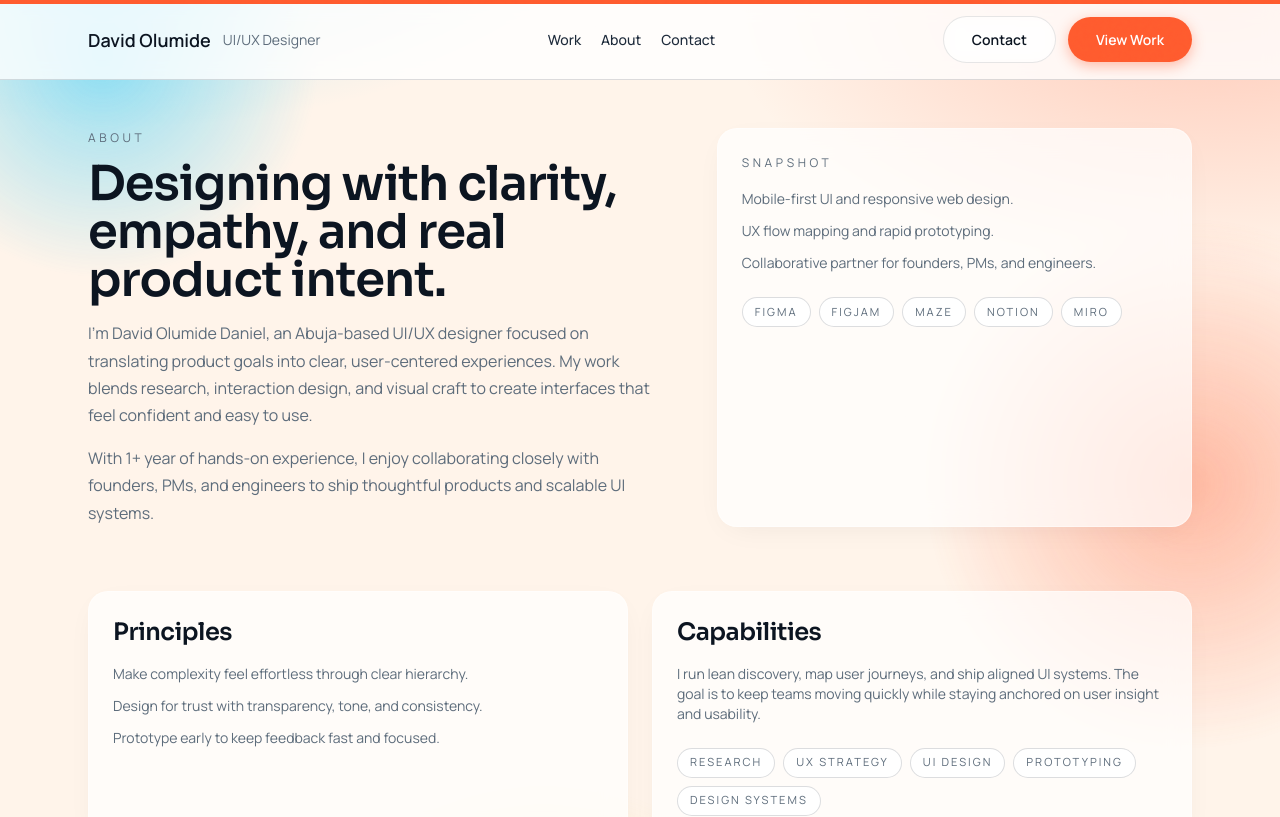
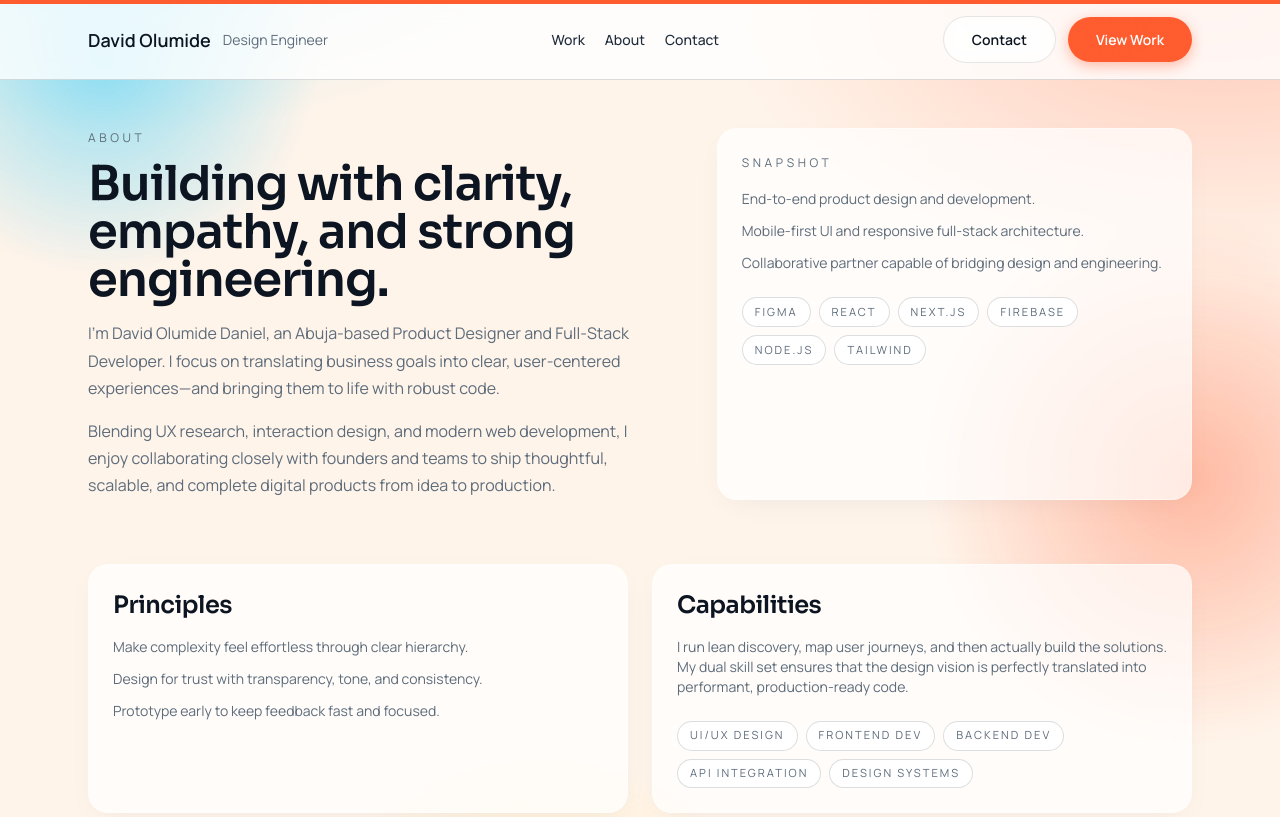
Before and after one commit to Davelummy/uiux-portfolio, a Next.js app: page /about in a window 1280 px wide. Shown: the top 817 px of the page. Built offline with nearby package versions, Linux system fonts and the light colour scheme.

Commit message:
feat: rebrand from solely UI/UX designer to Product Designer & Full-Stack Developer and optimize project category filtering

```diff
--- a/src/app/about/page.tsx
+++ b/src/app/about/page.tsx
@@ -5,30 +5,29 @@ export default function AboutPage() {
         <div>
           <p className="eyebrow">About</p>
           <h1 className="mt-3 text-4xl font-semibold sm:text-5xl">
-            Designing with clarity, empathy, and real product intent.
+            Building with clarity, empathy, and strong engineering.
           </h1>
           <p className="mt-4 text-muted">
-            I&apos;m David Olumide Daniel, an Abuja-based UI/UX designer focused on
-            translating product goals into clear, user-centered experiences.
-            My work blends research, interaction design, and visual craft to
-            create interfaces that feel confident and easy to use.
+            I&apos;m David Olumide Daniel, an Abuja-based Product Designer and Full-Stack
+            Developer. I focus on translating business goals into clear, user-centered
+            experiences—and bringing them to life with robust code.
           </p>
           <p className="mt-4 text-muted">
-            With 1+ year of hands-on experience, I enjoy collaborating closely
-            with founders, PMs, and engineers to ship thoughtful products and
-            scalable UI systems.
+            Blending UX research, interaction design, and modern web development, I enjoy
+            collaborating closely with founders and teams to ship thoughtful, scalable,
+            and complete digital products from idea to production.
           </p>
         </div>
 
         <div className="card p-6">
           <p className="eyebrow">Snapshot</p>
           <ul className="mt-4 space-y-3 text-sm text-muted">
-            <li>Mobile-first UI and responsive web design.</li>
-            <li>UX flow mapping and rapid prototyping.</li>
-            <li>Collaborative partner for founders, PMs, and engineers.</li>
+            <li>End-to-end product design and development.</li>
+            <li>Mobile-first UI and responsive full-stack architecture.</li>
+            <li>Collaborative partner capable of bridging design and engineering.</li>
           </ul>
           <div className="mt-6 flex flex-wrap gap-2">
-            {["Figma", "FigJam", "Maze", "Notion", "Miro"].map((tool) => (
+            {["Figma", "React", "Next.js", "Firebase", "Node.js", "Tailwind"].map((tool) => (
               <span key={tool} className="pill">
                 {tool}
               </span>
@@ -49,12 +48,12 @@ export default function AboutPage() {
         <div className="card p-6">
           <h2 className="text-2xl font-semibold">Capabilities</h2>
           <p className="mt-4 text-sm text-muted">
-            I run lean discovery, map user journeys, and ship aligned UI
-            systems. The goal is to keep teams moving quickly while staying
-            anchored on user insight and usability.
+            I run lean discovery, map user journeys, and then actually build the
+            solutions. My dual skill set ensures that the design vision is perfectly
+            translated into performant, production-ready code.
           </p>
           <div className="mt-6 flex flex-wrap gap-2">
-            {["Research", "UX Strategy", "UI Design", "Prototyping", "Design Systems"].map(
+            {["UI/UX Design", "Frontend Dev", "Backend Dev", "API Integration", "Design Systems"].map(
               (item) => (
                 <span key={item} className="pill">
                   {item}
--- a/src/app/layout.tsx
+++ b/src/app/layout.tsx
@@ -23,9 +23,9 @@ const bodyFont = Manrope({
 });
 
 export const metadata = {
-  title: "David Olumide Daniel | UI/UX Designer",
+  title: "David Olumide Daniel | Product Designer & Software Engineer",
   description:
-    "Abuja-based UI/UX designer crafting accessible, high-conversion digital products."
+    "Abuja-based Product Designer and Software Engineer crafting accessible, high-conversion, full-stack digital products."
 };
 
 export default function RootLayout({ children }: { children: ReactNode }) {
@@ -50,7 +50,7 @@ export default function RootLayout({ children }: { children: ReactNode }) {
                 <Link href="/" className="flex items-center gap-3 transition-transform hover:-translate-y-0.5">
                   <span className="text-lg font-semibold">David Olumide</span>
                   <span className="hidden text-sm text-muted sm:inline">
-                    UI/UX Designer
+                    Design Engineer
                   </span>
                 </Link>
 
@@ -86,8 +86,8 @@ export default function RootLayout({ children }: { children: ReactNode }) {
                 <div>
                   <p className="text-sm font-semibold">David Olumide Daniel</p>
                   <p className="mt-2 text-muted">
-                    UI/UX designer focused on mobile and web interfaces that feel
-                    clear, calm, and ready to build.
+                    Product Designer and Full-Stack Engineer bridging the gap between
+                    clear, calm interfaces and robust, scalable architectures.
                   </p>
                 </div>
                 <div className="flex flex-wrap gap-4 text-sm text-muted md:justify-center">
--- a/src/app/page.tsx
+++ b/src/app/page.tsx
@@ -1,31 +1,31 @@
 import Image from "next/image";
 import Link from "next/link";
-import { ArrowUpRight, Compass, Gauge, LayoutGrid } from "lucide-react";
+import { ArrowUpRight, Compass, Code, LayoutGrid } from "lucide-react";
 import { getProjects } from "@/lib/projects";
 import { getCoverStyle } from "@/lib/utils/image-utils";
 import { FadeIn, StaggerContainer, StaggerItem } from "@/components/ui/fade-in";
 
 const services = [
   {
-    title: "Discovery & Strategy",
+    title: "Discovery & UX Strategy",
     description:
       "Align on goals, map user journeys, and define the key moments that matter.",
     deliverables: ["Research synthesis", "User flows", "Opportunity framing"],
     icon: Compass
   },
   {
-    title: "UX/UI Design",
+    title: "UI & Interaction Design",
     description:
-      "Design intuitive interfaces, refine interactions, and test early for clarity.",
-    deliverables: ["Wireframes", "High-fidelity UI", "Clickable prototypes"],
+      "Design intuitive interfaces, refine interactions, and build scalable design systems.",
+    deliverables: ["High-fidelity UI", "Clickable prototypes", "Component libraries"],
     icon: LayoutGrid
   },
   {
-    title: "Design Systems",
+    title: "Full-Stack Development",
     description:
-      "Build scalable components and handoff-ready guidance for consistent delivery.",
-    deliverables: ["Component library", "Design tokens", "Handoff support"],
-    icon: Gauge
+      "Engineer robust applications from pixel-perfect frontends to secure, scalable backends.",
+    deliverables: ["React / Next.js", "Firebase / Node.js", "API Integrations"],
+    icon: Code
   }
 ];
 
@@ -78,20 +78,20 @@ export default async function Home() {
       <section className="grid items-center gap-12 lg:grid-cols-[1.15fr_0.85fr]">
         <StaggerContainer className="space-y-6">
           <StaggerItem direction="up">
-            <p className="eyebrow">Abuja - UI/UX Designer</p>
+            <p className="eyebrow">Abuja - Product Designer & Engineer</p>
           </StaggerItem>
 
           <StaggerItem direction="up">
             <h1 className="text-4xl font-semibold leading-tight sm:text-5xl lg:text-6xl text-balance">
-              I design mobile and web interfaces people trust.
+              I design and build digital products people trust.
             </h1>
           </StaggerItem>
 
           <StaggerItem direction="up">
             <p className="max-w-xl text-lg text-muted text-balance">
-              With 1+ year of hands-on product design experience, I create clear,
-              usable flows and polished UI that help teams ship faster and users
-              feel confident.
+              Blending product design with full-stack development, I create clear,
+              usable flows and robust codebases that help teams ship end-to-end
+              experiences faster.
             </p>
           </StaggerItem>
 
@@ -363,13 +363,12 @@ export default async function Home() {
         <div>
           <p className="eyebrow">About</p>
           <h2 className="mt-3 text-3xl font-semibold sm:text-4xl text-balance">
-            A collaborative designer for product teams.
+            A collaborative partner for product teams.
           </h2>
           <p className="mt-4 text-muted text-balance">
-            I&apos;m David Olumide Daniel, an Abuja-based UI/UX designer focused on
-            mobile and web interfaces. I partner with founders and product teams
-            to clarify direction, build intuitive UX, and ship consistent UI
-            systems.
+            I&apos;m David Olumide Daniel, an Abuja-based Product Designer and Full-Stack
+            Developer. I partner with founders and product teams to clarify direction,
+            build intuitive UX, and engineer scalable front-end and back-end systems.
           </p>
           <Link
             href="/about"
--- a/src/components/work/work-gallery.tsx
+++ b/src/components/work/work-gallery.tsx
@@ -191,7 +191,7 @@ export default function WorkGallery({ projects }: Props) {
                 ))}
               </div>
               <p className="mt-4 text-xs uppercase tracking-[0.2em] text-muted">
-                Categories
+                Disciplines
               </p>
               <div className="mt-3 flex flex-wrap gap-2">
                 {categories.map((category) => (
--- a/src/lib/projects.ts
+++ b/src/lib/projects.ts
@@ -58,8 +58,8 @@ const PROJECTS: Project[] = [
     title: "Kasada MVP",
     client: "Kasada",
     year: "2024",
-    category: "E-Commerce Platform",
-    role: "Product Designer & Developer",
+    category: "Full-Stack Development",
+    role: "Product Designer & Full-Stack Developer",
     duration: "8 weeks",
     tools: ["React", "Vite", "Tailwind CSS", "Firebase", "Three.js", "Paystack"],
     team: "Solo designer and developer",
@@ -136,8 +136,8 @@ const PROJECTS: Project[] = [
     title: "Crystalline Max",
     client: "Crystalline Max (CTMDS)",
     year: "2025",
-    category: "Landing Page & Marketing Website",
-    role: "UI/UX Designer & Developer",
+    category: "Front-End Development",
+    role: "UI/UX Designer & Front-End Developer",
     duration: "4 weeks",
     tools: ["Figma", "React", "Next.js", "Tailwind CSS", "Framer Motion"],
     team: "Solo designer and developer",
@@ -214,7 +214,7 @@ const PROJECTS: Project[] = [
     title: "Voices Unbroken",
     client: "Voices Unbroken",
     year: "2024",
-    category: "Blog Website",
+    category: "UI/UX Design",
     role: "UI/UX Designer",
     duration: "5 weeks",
     tools: ["Figma", "FigJam", "Notion"],
@@ -290,7 +290,7 @@ const PROJECTS: Project[] = [
     title: "Riggs Pharmaceuticals",
     client: "Riggs Pharmaceuticals",
     year: "2024",
-    category: "Healthcare",
+    category: "UI/UX Design",
     role: "UI/UX Designer",
     duration: "6 weeks",
     tools: ["Figma", "FigJam", "Maze"],
```
